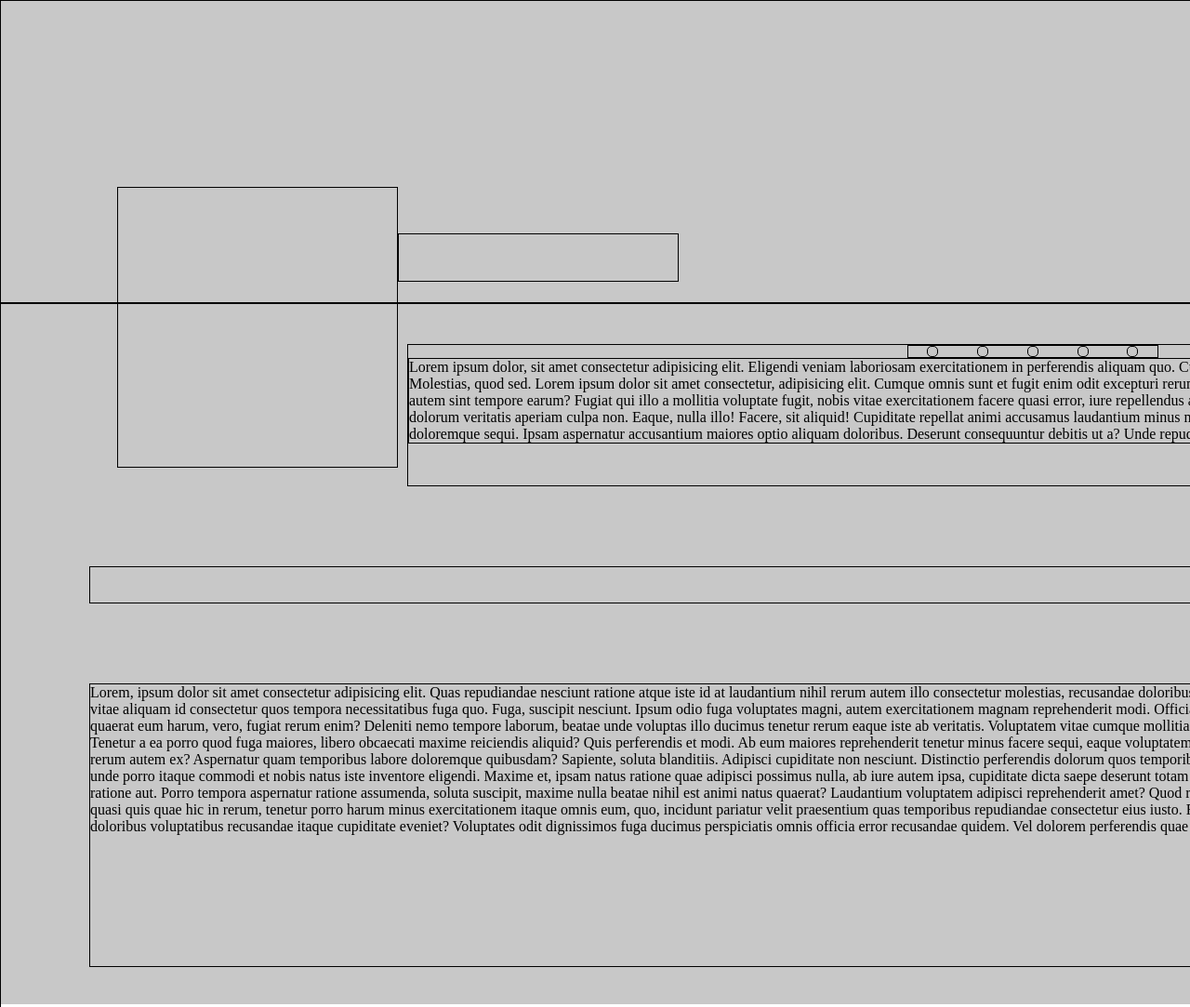
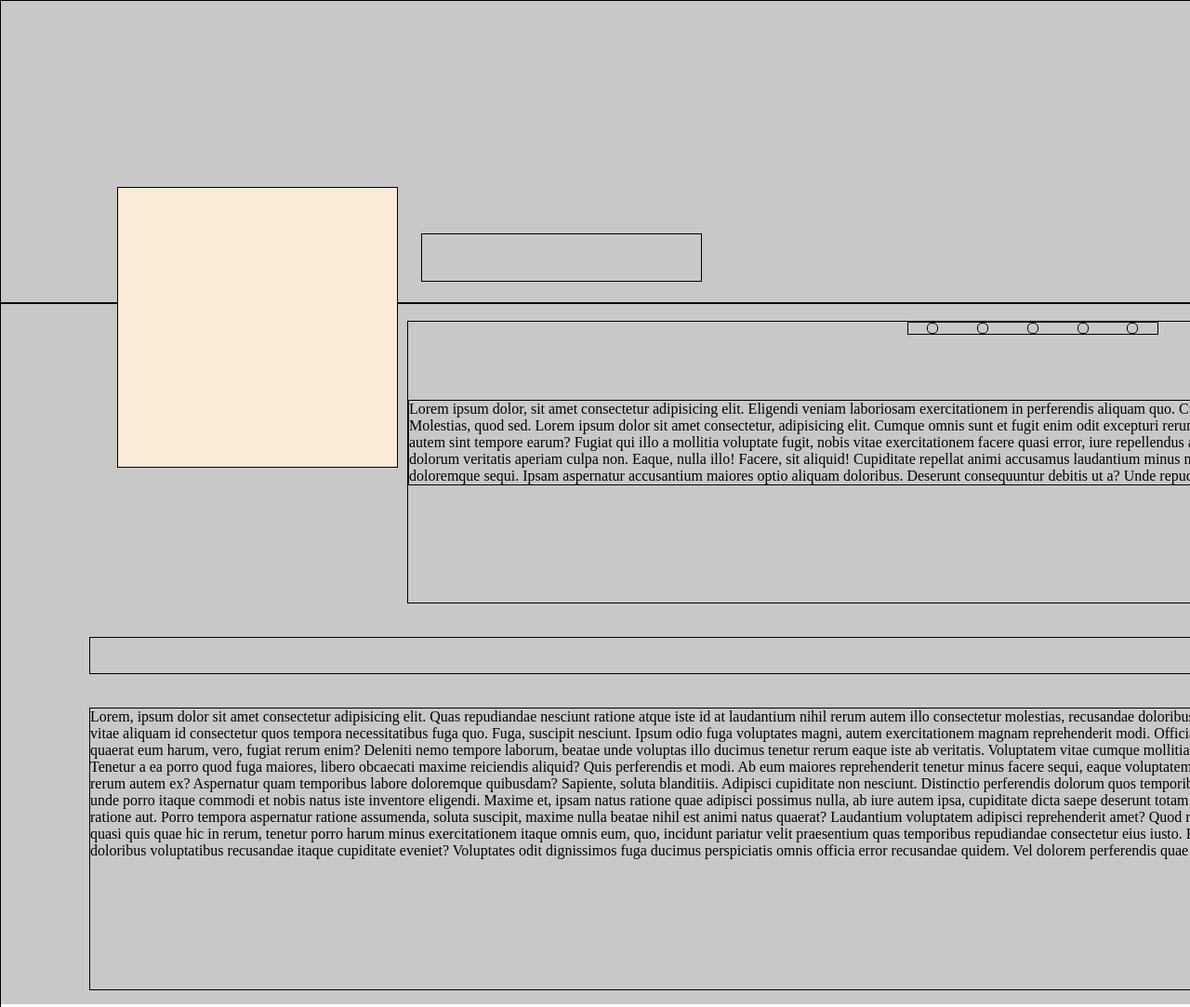
Before and after one commit to Lsohee/training_02_220406, a plain HTML site: page index.html in a window 1280 px wide. Shown: the top 1083 px of the page at 93% size. Drawn offline with Linux system fonts and the light colour scheme.

Commit message:
세밀하게 모양과 위치 조정 아직 이미지 넣기 전

```diff
--- a/css/style.css
+++ b/css/style.css
@@ -24,13 +24,14 @@
   position: relative;
   left:125px;
   top:200px;
+  background-color: antiquewhite;
 }
 
 #container>div:nth-child(1)>div:nth-child(2){
   width:300px;
   height:50px;
   position: relative;
-  left:125px;
+  left:150px;
   /* top:200px; */
 }
 
@@ -52,12 +53,12 @@
 
 #container>div:nth-child(2)>div:nth-child(1){
   width:70%;
-  height:20%;
+  height:40%;
   position: relative;
   left:150px;
   display: flex;
   flex-direction: column;
-  /* justify-content: center; */
+  /* justify-content:space-around; */
   align-items: center;
 }
 
@@ -75,6 +76,12 @@
 }
 
 
+#container>div:nth-child(2)>div:nth-child(1)>div:nth-child(2){
+  position: relative;
+  top:70px;
+}
+
+
 #container>div:nth-child(2)>div:nth-child(2){
   width:90%;
   height:5%;
```
